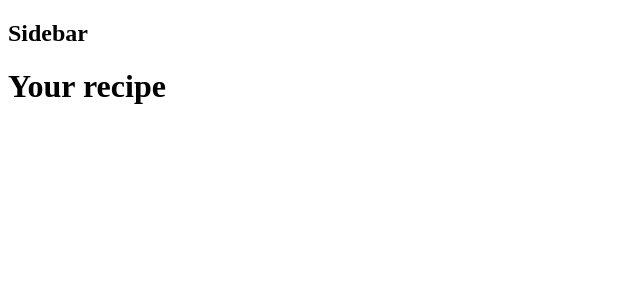
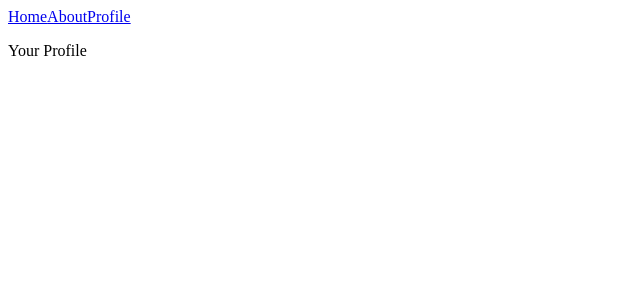
Before and after one commit to tommy-js/Recipes, a React (Create React App) app in the folder client/: page /profile in a window 1280 px wide. Shown: the top 300 px of the page, without its empty margins (0-640 px from the left). Built offline with nearby package versions, Linux system fonts and the light colour scheme; the HTML template or start-up script is replaced by a standard one.

Commit message:
added many pages

```diff
--- a/client/package.json
+++ b/client/package.json
@@ -8,6 +8,7 @@
     "@testing-library/user-event": "^7.2.1",
     "react": "^16.13.1",
     "react-dom": "^16.13.1",
+    "react-router-dom": "^5.1.2",
     "react-scripts": "3.4.1"
   },
   "scripts": {
--- a/client/src/App.js
+++ b/client/src/App.js
@@ -1,11 +1,26 @@
 import React from "react";
 import MainBody from "./components/MainBody";
+import About from "./components/About";
+import Profile from "./components/Profile";
+import Navbar from "./components/Navbar";
+import { BrowserRouter as Router, Route, Switch } from "react-router-dom";
 
 function App() {
   return (
-    <div className="App">
-      <MainBody />
-    </div>
+    <Router>
+      <div className="App">
+        <Navbar />
+        <Route exact path="/">
+          <MainBody />
+        </Route>
+        <Route path="/about">
+          <About />
+        </Route>
+        <Route path="/profile">
+          <Profile />
+        </Route>
+      </div>
+    </Router>
   );
 }
 
--- /dev/null
+++ b/client/src/components/About.js
@@ -0,0 +1,11 @@
+import React from "react";
+
+function About() {
+  return (
+    <div>
+      <p>About us</p>
+    </div>
+  );
+}
+
+export default About;
--- a/client/src/components/Navbar.js
+++ b/client/src/components/Navbar.js
@@ -0,0 +1,14 @@
+import React from "react";
+import { Link } from "react-router-dom";
+
+function Navbar() {
+  return (
+    <div>
+      <Link to="/">Home</Link>
+      <Link to="/about">About</Link>
+      <Link to="/profile">Profile</Link>
+    </div>
+  );
+}
+
+export default Navbar;
--- /dev/null
+++ b/client/src/components/Profile.js
@@ -0,0 +1,11 @@
+import React from "react";
+
+function Profile() {
+  return (
+    <div>
+      <p>Your Profile</p>
+    </div>
+  );
+}
+
+export default Profile;
```
Also changed, not shown: 1 other file (tests, documents, lock files or other folders).
